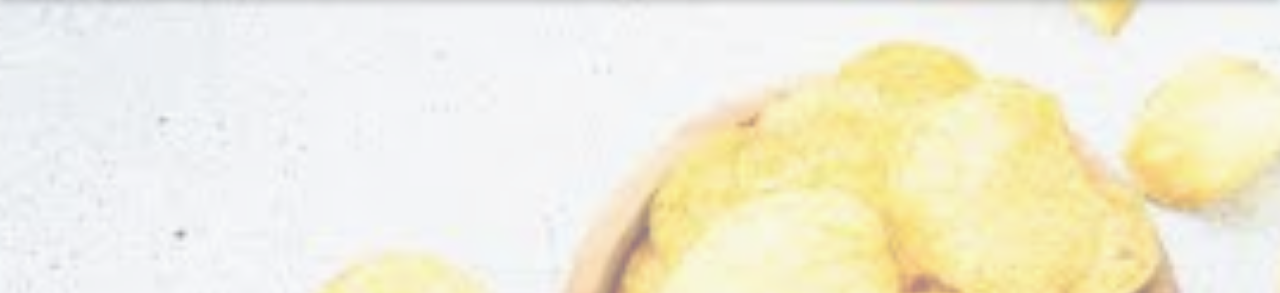
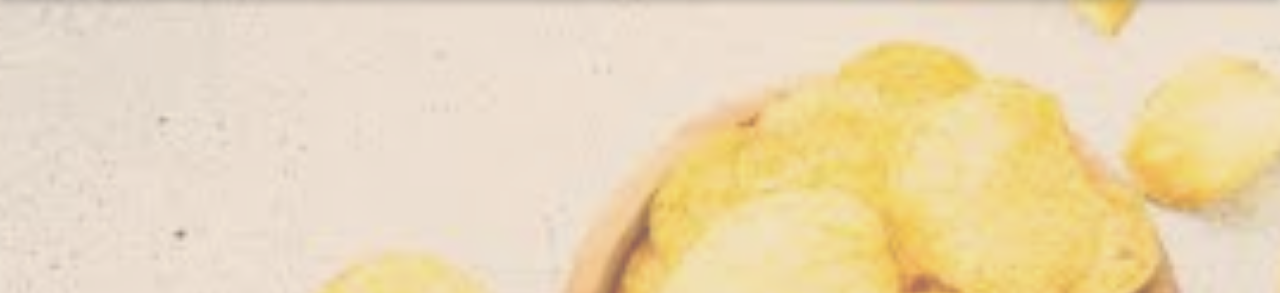
Before and after one commit to 8jo00/Cruch-Town-, a plain HTML site: page index.html in a window 1280 px wide. Shown: the part 86-379 px from the top of the page. Drawn offline with nearby package versions, Linux system fonts and the light colour scheme.

Commit message:
Add files via upload

```diff
--- a/styles.css
+++ b/styles.css
@@ -3,7 +3,7 @@ body {
     font-family: 'Playfair Display', serif;
     margin: 0;
     padding: 0;
-    background-color: #f9f9f9;
+    background-color: #d59827;
     display: flex;
     flex-direction: column;
     min-height: 100vh;
@@ -575,7 +575,7 @@ footer {
     align-items: center;
     justify-content: center;
     text-align: center;
-    color: white;
+    color: rgb(169, 148, 31);
     overflow: hidden;
 }
 
@@ -601,3 +601,16 @@ footer {
     padding: 20px;
     border-radius: 10px;
 }
+
+
+
+/* General Styles */
+body {
+    font-family: 'Playfair Display', serif;
+    margin: 0;
+    padding: 0;
+    background-color: #e6c9a8; /* Changed to light brown */
+    display: flex;
+    flex-direction: column;
+    min-height: 100vh;
+}
```
